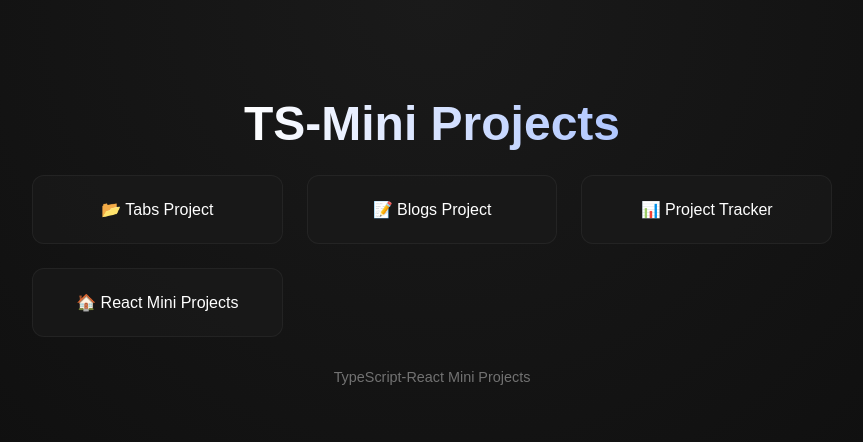
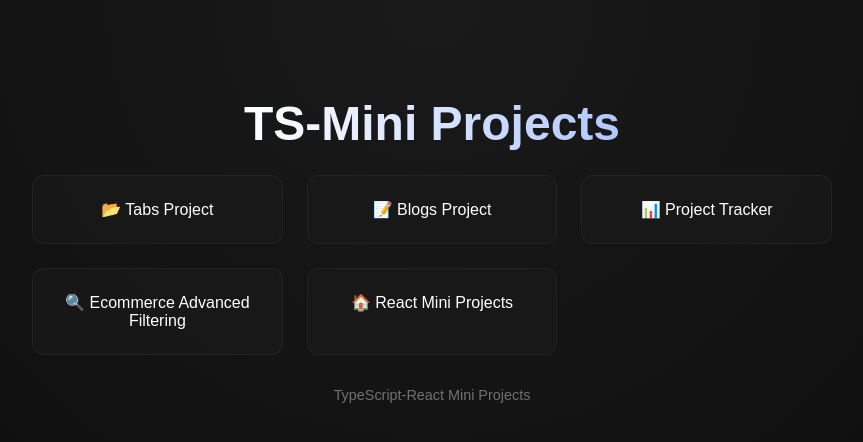
Before and after one commit to Hrisshhii/react-practice, a React (Vite) app in the folder ts-miniprojects/: page /project-tracker in a window 1280 px wide. Shown: the top 442 px of the page, without its empty margins (208-1071 px from the left). Built offline with nearby package versions, Linux system fonts and the light colour scheme.

Commit message:
Setting up the ecommerce filtering project

```diff
--- a/ts-miniprojects/src/App.tsx
+++ b/ts-miniprojects/src/App.tsx
@@ -3,6 +3,7 @@ import HomePage from './Components/HomePage'
 import Tabs from './Components/Tabs Project/Tabs'
 import Blogs from './Components/Blogs Project/Blogs'
 import ProjectTracker from './Components/Project Tracker Project/ProjectTracker'
+import EcomFiltering from './Components/Ecommerce Filtering Project/EcomFiltering'
 
 function App() {
   return (
@@ -11,6 +12,7 @@ function App() {
       <Route path="/tabs" element={<Tabs />} />
       <Route path="/blogs" element={<Blogs />}/>
       <Route path="/project-tracker" element={<ProjectTracker/>}/>
+      <Route path="/ecommerce-filtering" element={<EcomFiltering/>}></Route>
     </Routes>
   )
 }
--- /dev/null
+++ b/ts-miniprojects/src/Components/Ecommerce Filtering Project/EcomFiltering.tsx
@@ -0,0 +1,11 @@
+import { BackHome } from "../BackHome"
+
+const EcomFiltering = () => {
+  return (
+    <div className="min-h-screen bg-[#121212] p-4">
+      <BackHome/>
+    </div>
+  )
+}
+
+export default EcomFiltering
--- a/ts-miniprojects/src/Components/HomePage.tsx
+++ b/ts-miniprojects/src/Components/HomePage.tsx
@@ -10,6 +10,7 @@ const HomePage = () => {
         <Link to="/tabs" className="card">📂 Tabs Project</Link>
         <Link to="/blogs" className="card">📝 Blogs Project</Link>
         <Link to="/project-tracker" className="card">📊 Project Tracker</Link>
+        <Link to="/ecommerce-filtering" className="card">🔍 Ecommerce Advanced Filtering</Link>
         <a href="https://hrisshhii.github.io/react-practice/" className="card">
           🏠 React Mini Projects
         </a>
```
